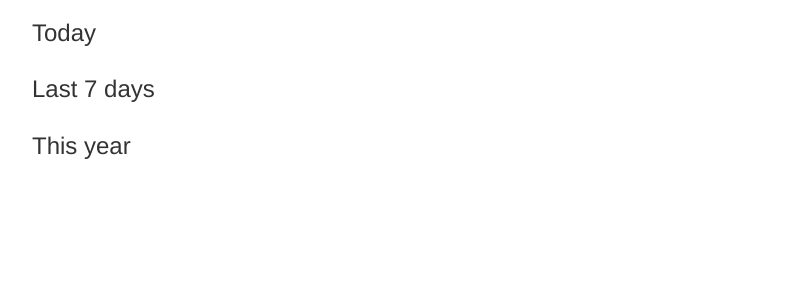
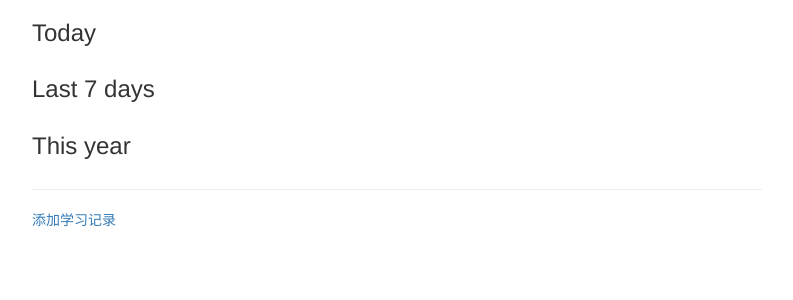
Before and after one commit to FireRick/learning_record, a Django app: page /stat/ in a window 1280 px wide. Shown: the top 300 px of the page, without its empty margins (243-1036 px from the left). Run offline with Django 3.2, Linux system fonts and the light colour scheme; data that the repository does not hold is empty.

Commit message:
Add link of adding records on stat page.

```diff
--- a/learning_record/record/templates/record/stat.html
+++ b/learning_record/record/templates/record/stat.html
@@ -38,4 +38,7 @@
     </tbody>
 </table>
 
+<hr>
+<p><a href="/admin/record/record/add/">添加学习记录</a></p>
+
 {% endblock main %}
```
